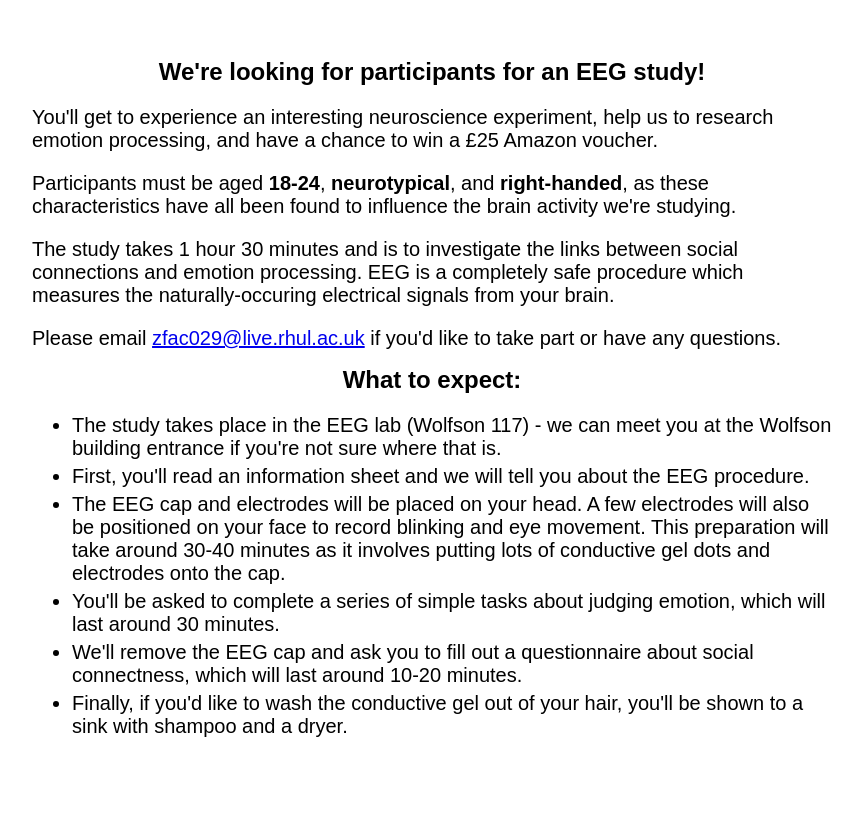
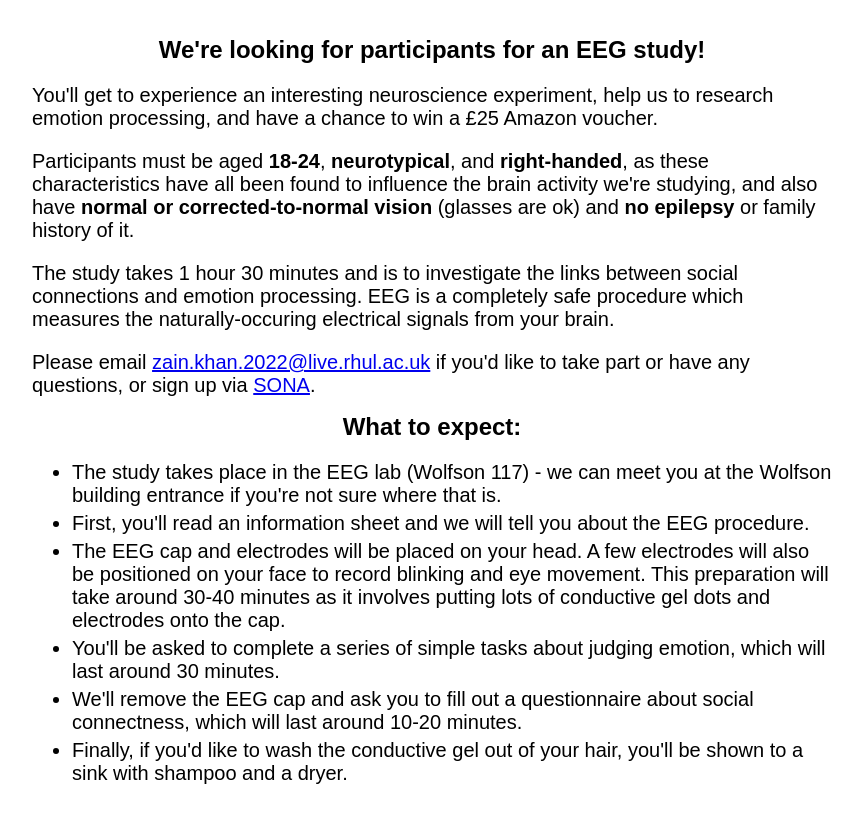
Before and after one commit to eeg-rh/eeg-rh.github.io, a plain HTML site: page index.html in a window 1280 px wide. Shown: the whole page, without its empty margins (208-1070 px from the left). Before the commit the page ends 800 px from the top, so only its background shows below. Drawn offline with Linux system fonts and the light colour scheme.

Commit message:
Update index.html

```diff
--- a/index.html
+++ b/index.html
@@ -54,9 +54,9 @@
     <div class="container">
         <h1>We're looking for participants for an EEG study!</h1>
 		<p>You'll get to experience an interesting neuroscience experiment, help us to research emotion processing, and have a chance to win a £25 Amazon voucher.</p>
-		<p>Participants must be aged <b>18-24</b>, <b>neurotypical</b>, and <b>right-handed</b>, as these characteristics have all been found to influence the brain activity we're studying.</p>
+		<p>Participants must be aged <b>18-24</b>, <b>neurotypical</b>, and <b>right-handed</b>, as these characteristics have all been found to influence the brain activity we're studying, and also have <b>normal or corrected-to-normal vision</b> (glasses are ok) and <b>no epilepsy</b> or family history of it.</p>
         <p>The study takes 1 hour 30 minutes and is to investigate the links between social connections and emotion processing. EEG is a completely safe procedure which measures the naturally-occuring electrical signals from your brain. </p>
-		<p>Please email <a href="mailto:zfac029@live.rhul.ac.uk">zfac029@live.rhul.ac.uk</a> if you'd like to take part or have any questions.
+		<p>Please email <a href="mailto:zain.khan.2022@live.rhul.ac.uk">zain.khan.2022@live.rhul.ac.uk</a> if you'd like to take part or have any questions, or sign up via <a href="https://psychology-rhul.sona-systems.com/default.aspx?p_return_experiment_id=1696">SONA</a>.</p>
 		<h1>What to expect:</h1>
         <ul>
             <li>The study takes place in the EEG lab (Wolfson 117) - we can meet you at the Wolfson building entrance if you're not sure where that is.</li>
```
